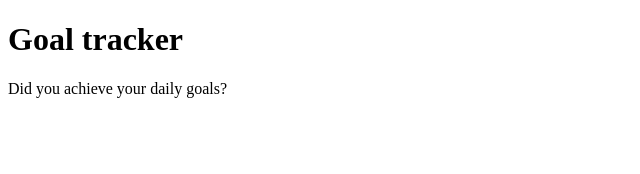
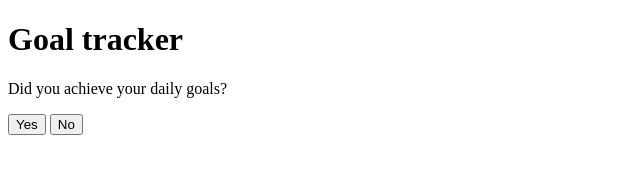
Before and after one commit to pitekcharles/goallist, a plain HTML site: page index.html in a window 1280 px wide. Shown: the whole page, without its empty margins (0-640 px from the left). Drawn offline with Linux system fonts and the light colour scheme.

Commit message:
added yes or no option buttons

```diff
--- a/index.html
+++ b/index.html
@@ -13,7 +13,8 @@
         <p>Did you achieve your daily goals?</p>
     </header>
     <main>
-
+        <button type="button" id="yesButton">Yes</button>
+        <button type="button" id="noButton">No</button>
     </main>
     <footer>
 
```
